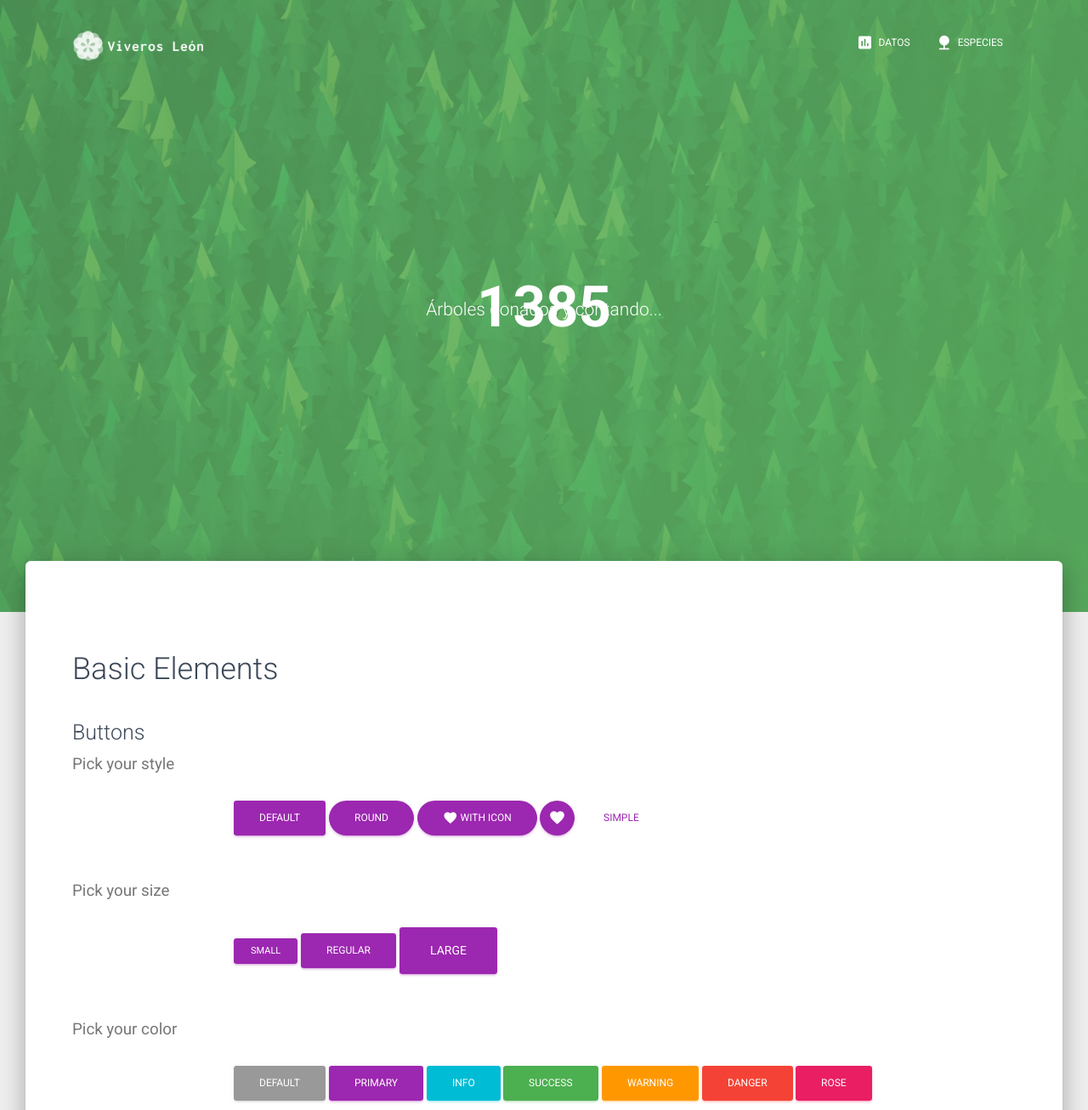
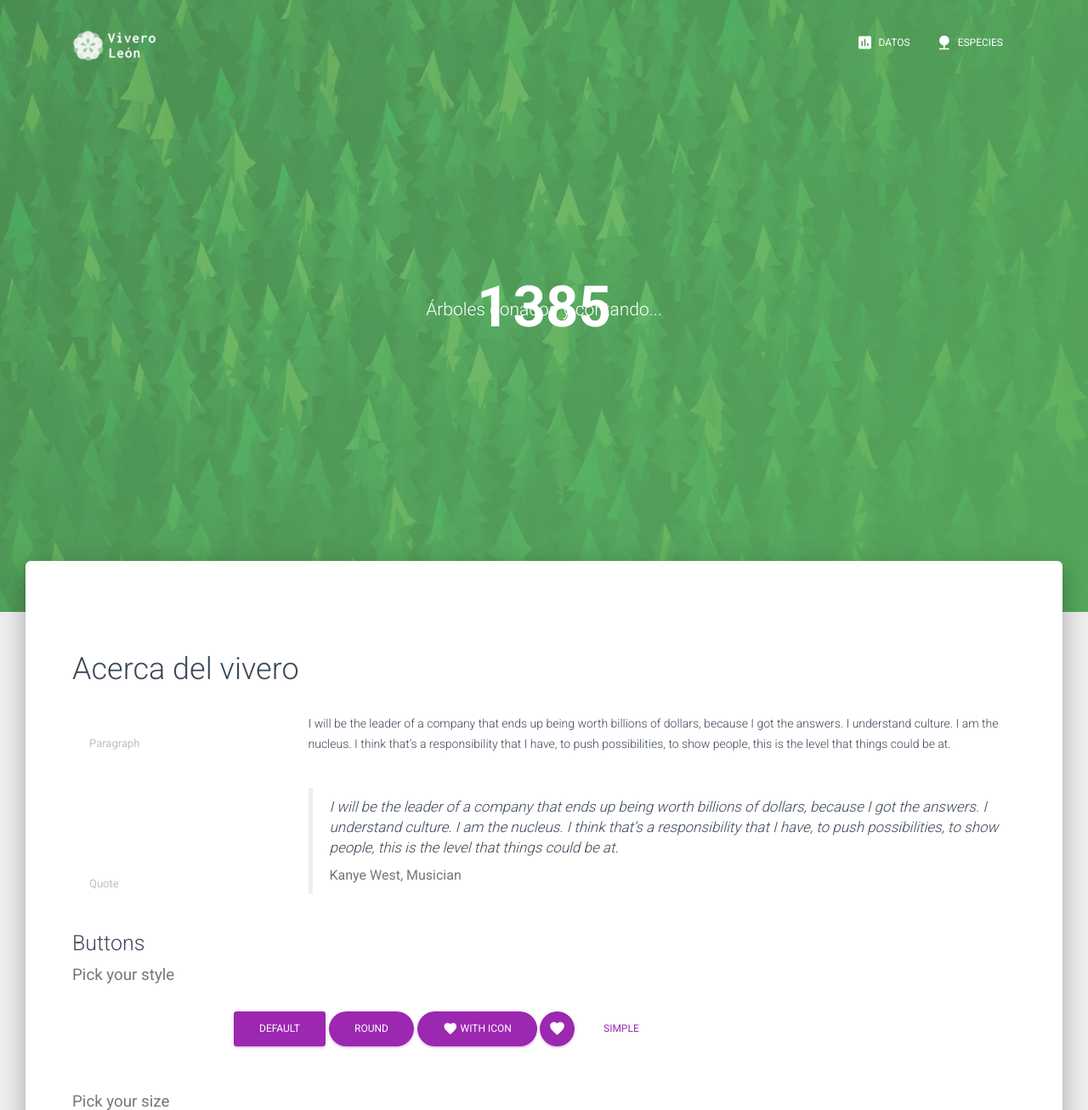
Before and after one commit to LabLeon/vivero-leon, a Flask app: page / in a window 1280 px wide. Shown: the top 1306 px of the page at 85% size. Run offline with Flask 2, Linux system fonts and the light colour scheme; some libraries are stand-ins or nearby versions.

Commit message:
new logo

```diff
--- a/templates/index.html
+++ b/templates/index.html
@@ -22,7 +22,7 @@
   <link rel="icon" type="image/png" href="static/img/favicon.png">
   <meta http-equiv="X-UA-Compatible" content="IE=edge,chrome=1" />
   <title>
-    Viveros León
+    Vivero León
   </title>
   <meta content='width=device-width, initial-scale=1.0, maximum-scale=1.0, user-scalable=0, shrink-to-fit=no' name='viewport' />
   <!--     Fonts and icons     -->
@@ -39,9 +39,9 @@
   <nav class="navbar navbar-transparent navbar-color-on-scroll fixed-top navbar-expand-lg" color-on-scroll="100" id="sectionsNav">
     <div class="container">
       <div class="navbar-translate">
-        <a class="navbar-brand" href="/"><img src="static/img/logo2.png" alt="" width="40%"></a>
+        <a class="navbar-brand" href="/"><img src="static/img/logo.png" alt="" width="40%"></a>
         <button class="navbar-toggler" type="button" data-toggle="collapse" aria-expanded="false" aria-label="Toggle navigation">
-          <span class="sr-only">Toggle navigation</span>
+          <span class="sr-only">Nav</span>
           <span class="navbar-toggler-icon"></span>
           <span class="navbar-toggler-icon"></span>
           <span class="navbar-toggler-icon"></span>
@@ -85,9 +85,27 @@
     <div class="section section-basic">
       <div class="container">
         <div class="title">
-          <h2>Basic Elements</h2>
+          <h2>Acerca del vivero</h2>
         </div>
         <!--  buttons -->
+
+        <div class="tim-typo">
+          <p>
+            <span class="tim-note">Paragraph</span>
+            I will be the leader of a company that ends up being worth billions of dollars, because I got the answers. I understand culture. I am the nucleus. I think that&#x2019;s a responsibility that I have, to push possibilities, to show people, this is the level that things could be at.</p>
+        </div>
+        <div class="tim-typo">
+          <span class="tim-note">Quote</span>
+          <div class="blockquote undefined">
+            <p>
+              I will be the leader of a company that ends up being worth billions of dollars, because I got the answers. I understand culture. I am the nucleus. I think that&#x2019;s a responsibility that I have, to push possibilities, to show people, this is the level that things could be at.
+            </p>
+            <small>
+              Kanye West, Musician
+            </small>
+          </div>
+        </div>
+
         <div id="buttons" class="cd-section">
           <div class="title">
             <h3>Buttons
```
Also changed, not shown: static/img/logo.png (added).
